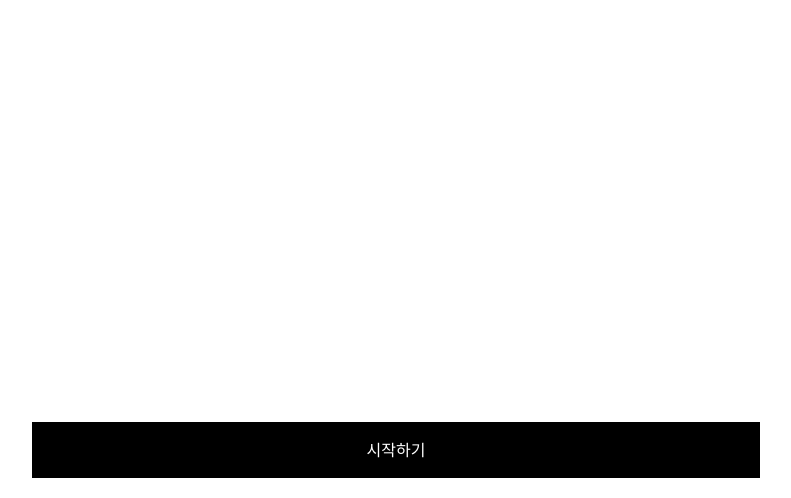
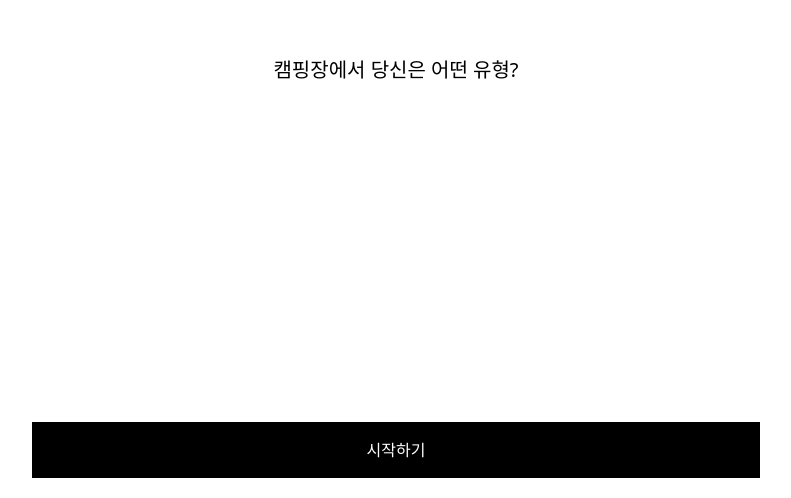
Before and after one commit to swy9112/psychological-test, a Next.js app: page / in a window 1280 px wide. Shown: the part 302-800 px from the top of the page, without its empty margins (244-1035 px from the left). Built offline with nearby package versions, Linux system fonts and the light colour scheme.

Commit message:
파일 업로드

```diff
--- a/app/page.js
+++ b/app/page.js
@@ -4,6 +4,7 @@ import Link from "next/link";
 export default function Home() {
   return (
     <Container>
+      <h1 className="flex items-center flex-1 text-xl">캠핑장에서 당신은 어떤 유형?</h1>
       <Link href="/main" className="w-full mt-auto px-2 py-4 bg-black text-white text-center">시작하기</Link>
     </Container>
   );
```
